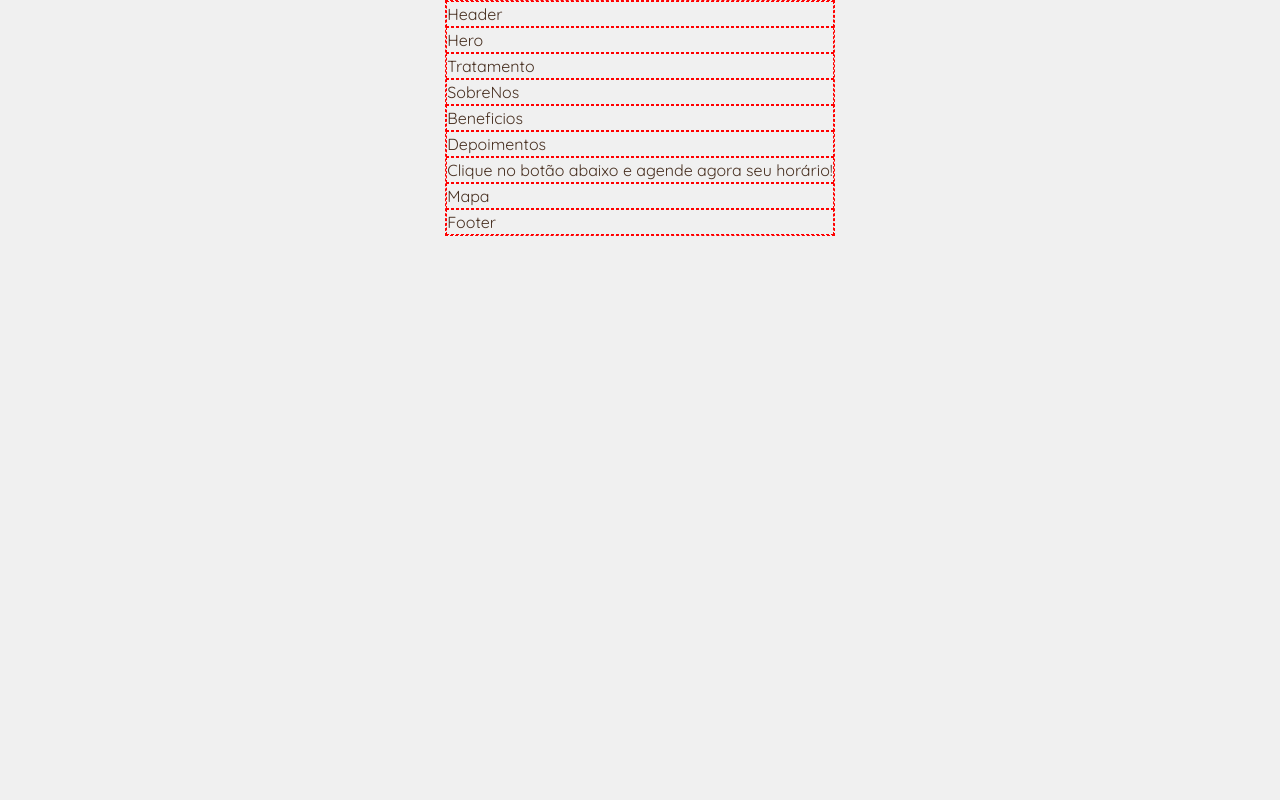
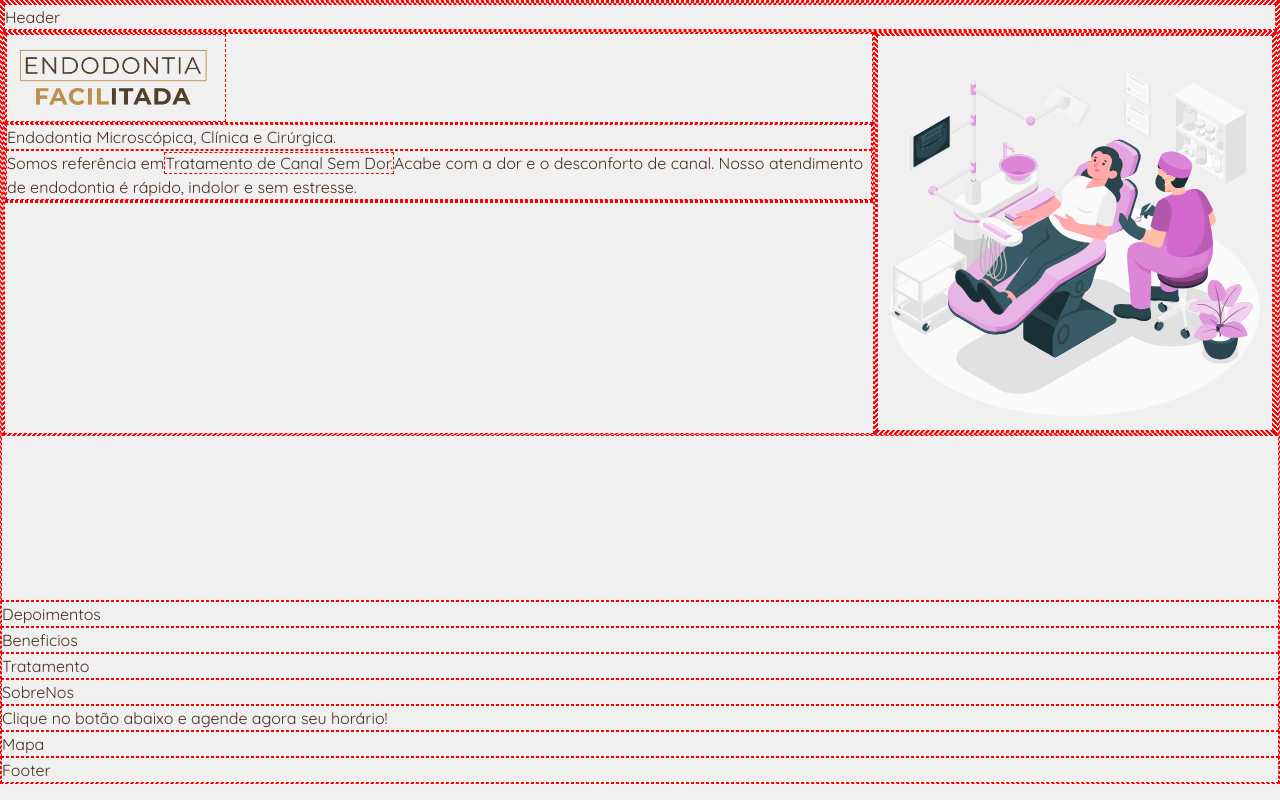
Before and after one commit to kevinmarangoni/implantesfacilitados, a Next.js app: page / in a window 1280 px wide. Built offline with nearby package versions, Linux system fonts and the light colour scheme.

Commit message:
adds logo

```diff
--- a/src/app/page.tsx
+++ b/src/app/page.tsx
@@ -4,7 +4,6 @@ import Agende from '@/components/Agende'
 import Beneficios from '@/components/Beneficios'
 import Depoimentos from '@/components/Depoimentos'
 import Footer from '@/components/Footer'
-import Header from '@/components/Header'
 import Hero from '@/components/Hero'
 import Mapa from '@/components/Mapa'
 import SobreNos from '@/components/SobreNos'
@@ -20,12 +19,11 @@ export default function Home() {
   return (
     <Container>
       <Content>
-        <Header t={t} />
         <Hero t={t} />
+        <Depoimentos t={t} />
+        <Beneficios t={t} />
         <Tratamento t={t} />
         <SobreNos t={t} />
-        <Beneficios t={t} />
-        <Depoimentos t={t} />
         <Agende t={t} />
         <Mapa t={t} />
         <Footer t={t} />
--- a/src/components/Hero/index.tsx
+++ b/src/components/Hero/index.tsx
@@ -1,20 +1,71 @@
 import styled from 'styled-components'
 import { TranslationObject } from '@/translation'
 import React from 'react'
+import Header from '@/components/Header'
+
+import Image from 'next/image'
 
 import DentistIllustration from '@/assets/illustration/dentist'
 
+import logo from '@/assets/images/logo.png'
+
 const Hero:React.FC<{t: TranslationObject}> = ({t}) => {
   return (
-    <>
-      <div>Hero</div>
-      {/* <IllustrationSection><DentistIllustration /></IllustrationSection> */}
-    </>
+    <Container>
+      <Content>
+        <HeaderSection>
+          <Header t={t} />
+        </HeaderSection>
+        <HeroSection>
+        <LeftSection>
+          <IllustrationSection>
+            <DentistIllustration />
+          </IllustrationSection>
+        </LeftSection>
+        <RightSection>
+          <LogoSection>
+            <Logo src={logo} alt={"logo"} />
+          </LogoSection>
+          <TitleSection>
+            <h1>{t.hero.title}</h1>
+            <p>{t.hero.description.part1}<span>{t.hero.description.part2}</span>{t.hero.description.part3}</p>
+          </TitleSection>
+          <ButtonSection></ButtonSection>
+        </RightSection>
+        </HeroSection>
+      </Content>
+    </Container>
   )
 
 }
 
 export default Hero
 
+const Container = styled.section`
+height: 600px;
+`
+const Content = styled.article`
+  display: flex;
+  flex-direction: column;
+`
+const HeaderSection = styled.article``
+const HeroSection = styled.article`
+display: flex;
+flex-direction: row-reverse;
+
+`
+const RightSection = styled.div``
 const IllustrationSection = styled.div`
+  width: 400px;
 `
+const LeftSection = styled.div``
+const LogoSection = styled.div`
+  height: 90px;
+`
+const Logo = styled(Image)`
+  height: fit-content;
+  width: fit-content;
+  object-fit: contain;
+`
+const TitleSection = styled.div``
+const ButtonSection = styled.div``
```
Also changed, not shown: src/assets/images/logo.png (added), 1 other file (tests, documents, lock files or other folders).
